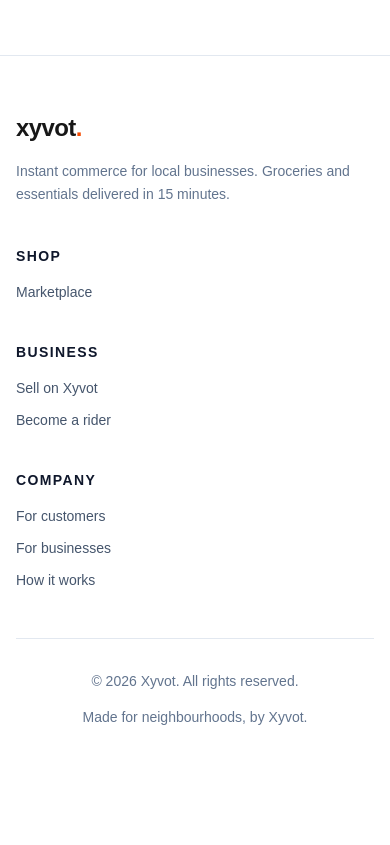
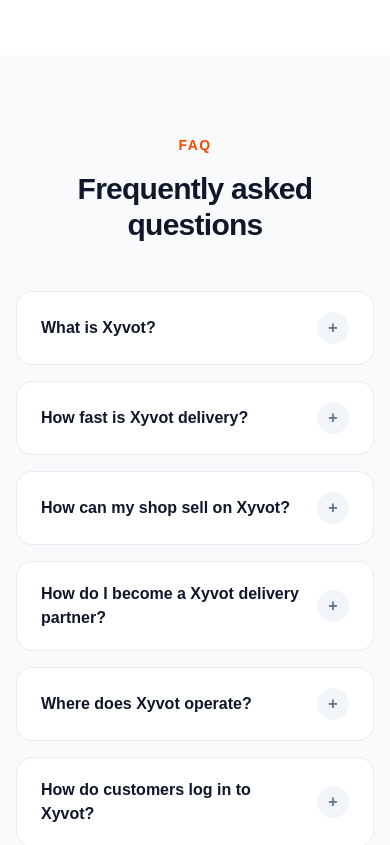
Before and after one commit to bmistri321/xyvot-site, a Next.js app: page / in a window 390 px wide. Shown: the part 5560-6405 px from the top of the page. Before the commit the page ends 6343 px from the top, so only its background shows below. Built offline with nearby package versions, Linux system fonts and the light colour scheme.

Commit message:
Switch site font to Libre Baskerville

```diff
--- a/src/app/layout.js
+++ b/src/app/layout.js
@@ -1,9 +1,10 @@
-import { Inter } from "next/font/google";
+import { Libre_Baskerville } from "next/font/google";
 import "./globals.css";
 
-const inter = Inter({
-  variable: "--font-inter",
+const libreBaskerville = Libre_Baskerville({
+  variable: "--font-libre-baskerville",
   subsets: ["latin"],
+  weight: ["400", "700"],
   display: "swap",
 });
 
@@ -95,19 +96,73 @@
       publisher: { "@id": `${SITE_URL}/#organization` },
       inLanguage: "en-IN",
     },
+    {
+      "@type": "FAQPage",
+      "@id": `${SITE_URL}/#faq`,
+      mainEntity: [
+        {
+          "@type": "Question",
+          name: "What is Xyvot?",
+          acceptedAnswer: {
+            "@type": "Answer",
+            text: "Xyvot is an instant commerce platform that connects local neighbourhood shops with customers. Customers get groceries and daily essentials delivered in about 15 minutes, while merchants get a complete online business platform.",
+          },
+        },
+        {
+          "@type": "Question",
+          name: "How fast is Xyvot delivery?",
+          acceptedAnswer: {
+            "@type": "Answer",
+            text: "Xyvot offers 15-minute express delivery from nearby partner shops and dark stores. Every order includes live tracking and a delivery PIN for secure handoff.",
+          },
+        },
+        {
+          "@type": "Question",
+          name: "How can my shop sell on Xyvot?",
+          acceptedAnswer: {
+            "@type": "Answer",
+            text: "Visit business.xyvot.com to open your online storefront in minutes. You get inventory management, POS billing, GST-ready invoicing, and automatic rider dispatch — free to start.",
+          },
+        },
+        {
+          "@type": "Question",
+          name: "How do I become a Xyvot delivery partner?",
+          acceptedAnswer: {
+            "@type": "Answer",
+            text: "Sign up at rider.xyvot.com. There is zero joining fee. You receive nearby orders matched to your live location, earn transparent per-delivery payouts, and work flexible shifts.",
+          },
+        },
+        {
+          "@type": "Question",
+          name: "Where does Xyvot operate?",
+          acceptedAnswer: {
+            "@type": "Answer",
+            text: "Xyvot currently operates in select neighbourhoods in India, expanding area by area. Check shop.xyvot.com to see if delivery is available in your location.",
+          },
+        },
+        {
+          "@type": "Question",
+          name: "How do customers log in to Xyvot?",
+          acceptedAnswer: {
+            "@type": "Answer",
+            text: "Customers log in with WhatsApp OTP — enter your phone number, receive a code on WhatsApp, and you are in. No passwords to remember.",
+          },
+        },
+      ],
+    },
   ],
 };
 
 export default function RootLayout({ children }) {
   return (
-    <html lang="en" className={`${inter.variable} scroll-smooth`}>
+    <html lang="en" className={`${libreBaskerville.variable} scroll-smooth`}>
       <head>
         <script
           type="application/ld+json"
           dangerouslySetInnerHTML={{ __html: JSON.stringify(jsonLd) }}
         />
       </head>
-      <body className="font-sans antialiased bg-white text-slate-900">
+      <body className="[font-family:var(--font-libre-baskerville)] antialiased bg-white text-slate-900">
         {children}
       </body>
     </html>
--- a/src/app/page.js
+++ b/src/app/page.js
@@ -31,6 +31,9 @@
             </Link>
             <Link href="#how-it-works" className="hover:text-slate-900 transition-colors">
               How it works
+            </Link>
+            <Link href="#faq" className="hover:text-slate-900 transition-colors">
+              FAQ
             </Link>
           </div>
           <div className="flex items-center gap-3">
@@ -336,6 +339,64 @@
         </div>
       </section>
 
+      {/* ============ FAQ ============ */}
+      <section id="faq" className="py-20 sm:py-28 bg-slate-50 scroll-mt-16">
+        <div className="max-w-3xl mx-auto px-4 sm:px-6 lg:px-8">
+          <div className="text-center">
+            <p className="text-sm font-bold uppercase tracking-widest text-orange-600 mb-4">
+              FAQ
+            </p>
+            <h2 className="text-3xl sm:text-5xl font-black tracking-tight text-slate-900">
+              Frequently asked questions
+            </h2>
+          </div>
+          <div className="mt-12 space-y-4">
+            {[
+              {
+                q: "What is Xyvot?",
+                a: "Xyvot is an instant commerce platform that connects local neighbourhood shops with customers. Customers get groceries and daily essentials delivered in about 15 minutes, while merchants get a complete online business platform.",
+              },
+              {
+                q: "How fast is Xyvot delivery?",
+                a: "Xyvot offers 15-minute express delivery from nearby partner shops and dark stores. Every order includes live tracking and a delivery PIN for secure handoff.",
+              },
+              {
+                q: "How can my shop sell on Xyvot?",
+                a: "Visit business.xyvot.com to open your online storefront in minutes. You get inventory management, POS billing, GST-ready invoicing, and automatic rider dispatch — free to start.",
+              },
+              {
+                q: "How do I become a Xyvot delivery partner?",
+                a: "Sign up at rider.xyvot.com. There is zero joining fee. You receive nearby orders matched to your live location, earn transparent per-delivery payouts, and work flexible shifts.",
+              },
+              {
+                q: "Where does Xyvot operate?",
+                a: "Xyvot currently operates in select neighbourhoods in India, expanding area by area. Check shop.xyvot.com to see if delivery is available in your location.",
+              },
+              {
+                q: "How do customers log in to Xyvot?",
+                a: "Customers log in with WhatsApp OTP — enter your phone number, receive a code on WhatsApp, and you are in. No passwords to remember.",
+              },
+            ].map((item) => (
+              <details
+                key={item.q}
+                className="group bg-white rounded-2xl border border-slate-200/80 px-6 py-5 open:shadow-sm"
+              >
+                <summary className="flex items-center justify-between cursor-pointer font-bold text-slate-900 list-none">
+                  {item.q}
+                  <span
+                    className="ml-4 flex-shrink-0 w-8 h-8 rounded-full bg-slate-100 flex items-center justify-center text-slate-500 group-open:rotate-45 transition-transform"
+                    aria-hidden="true"
+                  >
+                    +
+                  </span>
+                </summary>
+                <p className="mt-4 text-slate-600 leading-relaxed">{item.a}</p>
+              </details>
+            ))}
+          </div>
+        </div>
+      </section>
+
       {/* ============ FOOTER ============ */}
       <footer className="bg-white border-t border-slate-200">
         <div className="max-w-7xl mx-auto px-4 sm:px-6 lg:px-8 py-14">
@@ -398,6 +459,11 @@
                     How it works
                   </Link>
                 </li>
+                <li>
+                  <Link href="#faq" className="hover:text-slate-900 transition-colors">
+                    FAQ
+                  </Link>
+                </li>
               </ul>
             </nav>
           </div>
```
Also changed, not shown: public/llms.txt (added).
